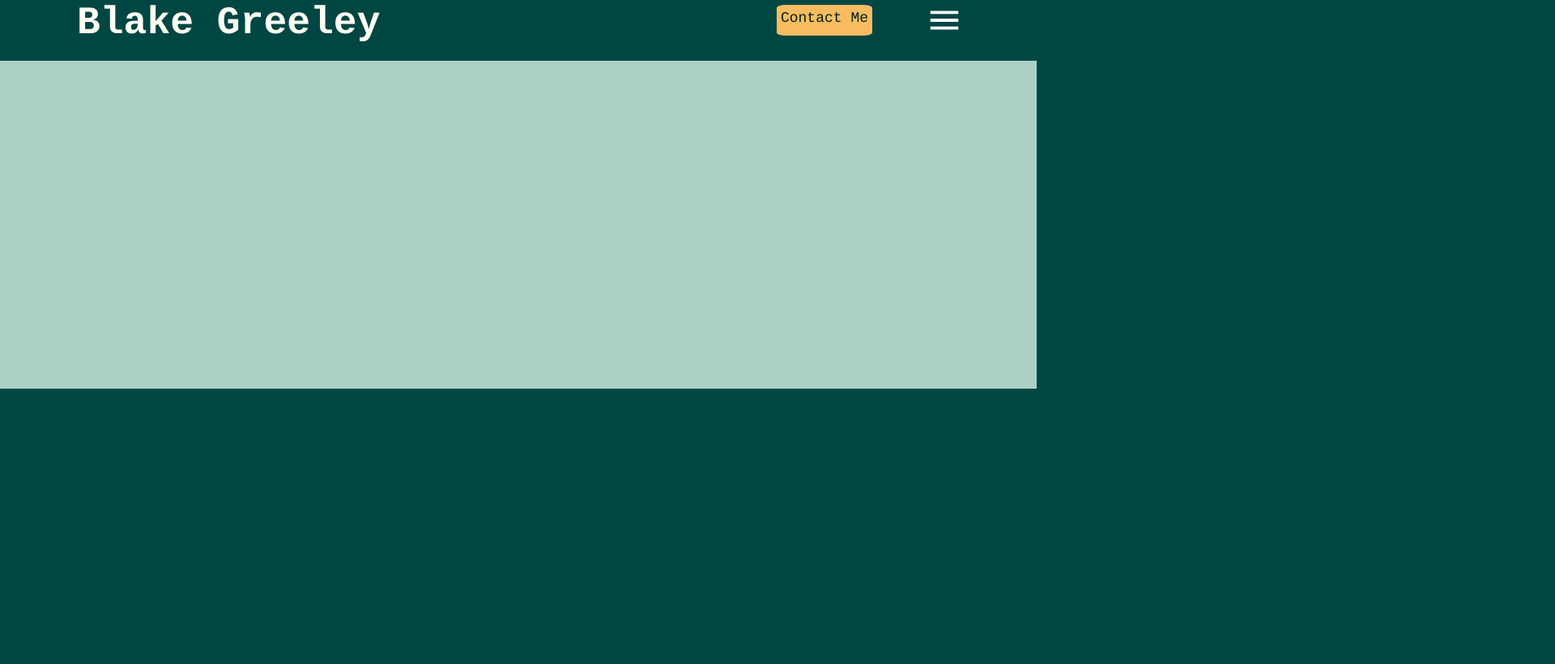
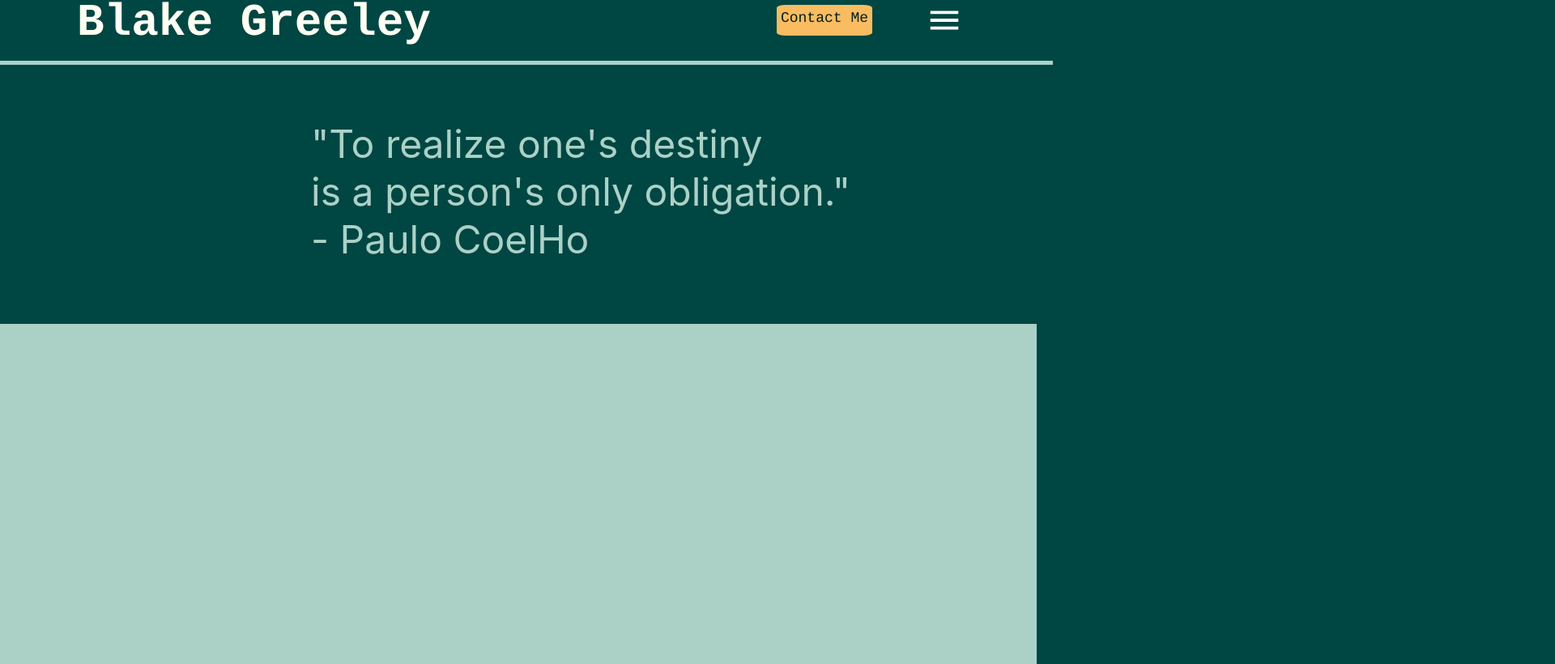
Before and after one commit to BlakeGreeley/MY_PROFILE, a React (Create React App) app in the folder client/: page / in a window 1280 px wide. Shown: the part 20-840 px from the top of the page at 81% size, 1920 px wide, since content can reach past the window. Before the commit the page ends 800 px from the top, so only its background shows below. Built offline with nearby package versions, Linux system fonts and the light colour scheme.

Commit message:
update 11/27/22

```diff
--- a/client/src/App.css
+++ b/client/src/App.css
@@ -6,7 +6,7 @@ body {
 
 h1 {
   color: #fffff3;
-  font-size: 48px;
+  font-size: 56px;
   padding-left: 85px;
   font-family: Courier, monospace;
 }
@@ -41,6 +41,7 @@ h1 {
   justify-content: space-between;
   align-items: center;
   background-color: #004643;
+  border-bottom: 5px solid #abd1c6;
 }
 
 
@@ -105,10 +106,30 @@ h1 {
   display: block;
 }
 
+/* end of nav section */
+
 /* Picture and qoute section */
 
 .qoute {
-  height: 500px;
+  display: flex;
+  height: 300px;
+  color: #abd1c6;
   width: 100%;
+  background-color: #004643;
+  padding-left: 30%;
+  padding-right: 30%;
+  padding-top: 120px;
+}
+
+p {
+  color: #abd1c6;
+  font-size: 48px;
+}
+
+/* end of qoute section */
+
+.info-box {
   background-color: #abd1c6;
+  height: 1200px;
+  width: 100%;
 }
--- a/client/src/components/dashboard.js
+++ b/client/src/components/dashboard.js
@@ -42,11 +42,28 @@ const Dashboard = () => {
             </div>
 
             <div className="qoute">
+                <p>"To realize one's destiny<br></br>
+                is a person's only obligation." <br></br>
+                - Paulo CoelHo</p>
 
             </div>
 
             <div className="info-box">
+                <div className="categories">
 
+                </div>
+
+                <div className="categories">
+
+                </div>
+
+                <div className="categories">
+
+                </div>
+
+                <div className="categories">
+
+                </div>
             </div>
         </div>
     )
```
